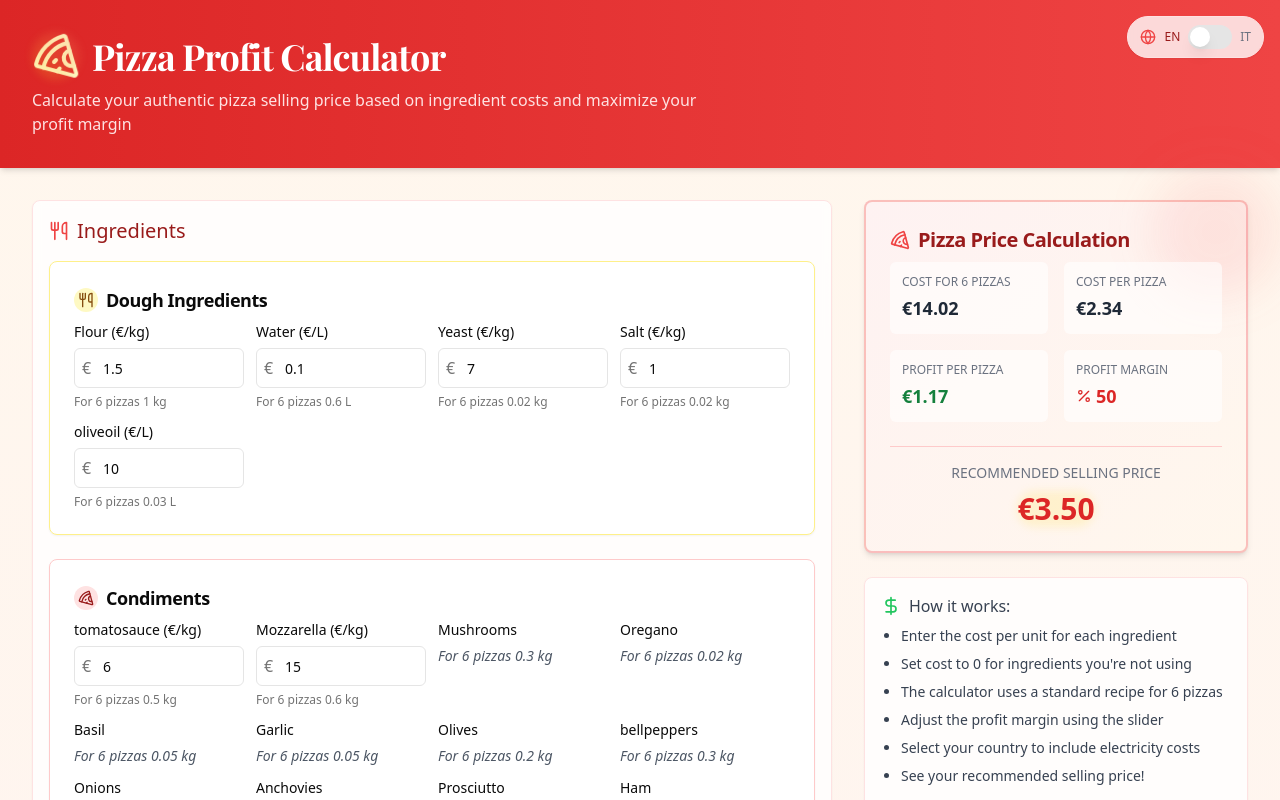
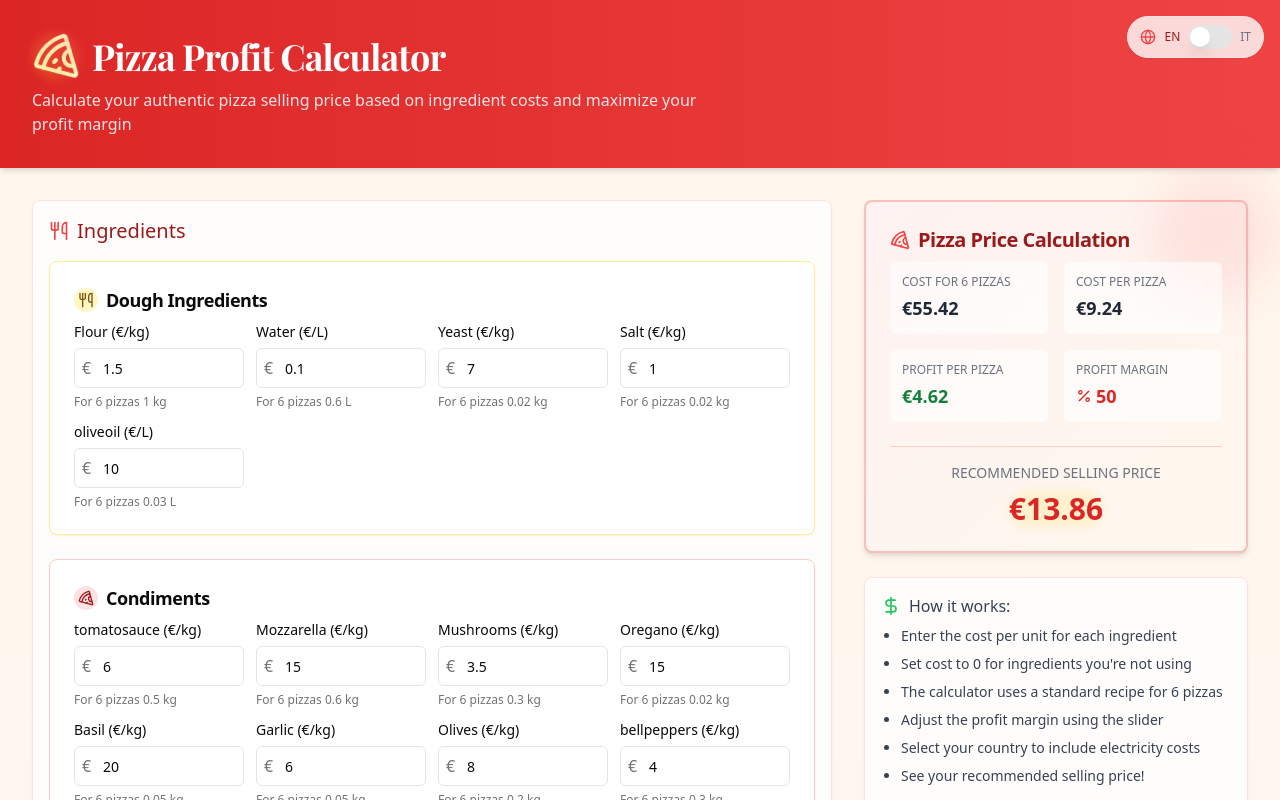
Before and after one commit to Joperro2001/pizza-pie-profit-calc, a React (Vite) app: page / in a window 1280 px wide. Shown: the top 800 px of the page. Built offline with nearby package versions, Linux system fonts and the light colour scheme; the HTML template or start-up script is replaced by a standard one.

Commit message:
Reverted to edit edt-df332c5e-d1bd-4d59-b873-b1cff43aa8e8: "Add more pizza ingredients
Add new ingredients to the ingredient list."

```diff
--- a/src/components/IngredientCategory.tsx
+++ b/src/components/IngredientCategory.tsx
@@ -46,7 +46,6 @@ export function IngredientCategory({ category, onIngredientChange }: IngredientC
               key={ingredient.id}
               ingredient={ingredient}
               onChange={handleIngredientChange}
-              showPriceInput={category.id === "dough" || ingredient.id === "tomato-sauce" || ingredient.id === "mozzarella"}
             />
           ))}
         </div>
--- a/src/components/IngredientInput.tsx
+++ b/src/components/IngredientInput.tsx
@@ -8,10 +8,9 @@ import { useLanguage } from "@/contexts/LanguageContext";
 interface IngredientInputProps {
   ingredient: Ingredient;
   onChange: (updatedIngredient: Ingredient) => void;
-  showPriceInput?: boolean;
 }
 
-export function IngredientInput({ ingredient, onChange, showPriceInput = true }: IngredientInputProps) {
+export function IngredientInput({ ingredient, onChange }: IngredientInputProps) {
   const { t } = useLanguage();
 
   const handleCostChange = (e: React.ChangeEvent<HTMLInputElement>) => {
@@ -27,9 +26,8 @@ export function IngredientInput({ ingredient, onChange, showPriceInput = true }:
   return (
     <div className="flex flex-col space-y-1.5">
       <Label htmlFor={`cost-${ingredient.id}`} className="text-sm font-medium">
-        {ingredient.name} {showPriceInput ? `(€/${ingredient.unit})` : ''}
+        {ingredient.name} (€/{ingredient.unit})
       </Label>
-      {showPriceInput ? (
       <div className="relative">
         <Input
           id={`cost-${ingredient.id}`}
@@ -42,16 +40,9 @@ export function IngredientInput({ ingredient, onChange, showPriceInput = true }:
         />
         <span className="absolute left-2 top-1/2 -translate-y-1/2 text-muted-foreground">€</span>
       </div>
-      ) : (
-        <div className="text-sm text-gray-600 italic">
-          {t('forSixPizzas')} {ingredient.amountFor6Pizzas} {ingredient.unit}
-        </div>
-      )}
-      {showPriceInput && (
       <p className="text-xs text-muted-foreground mt-1">
         {t('forSixPizzas')} {ingredient.amountFor6Pizzas} {ingredient.unit}
       </p>
-      )}
     </div>
   );
 }
--- a/src/hooks/usePizzaCalculator.ts
+++ b/src/hooks/usePizzaCalculator.ts
@@ -25,19 +25,9 @@ export function usePizzaCalculator(
     // Get all ingredients
     const allIngredients = categories.flatMap(category => category.ingredients);
 
-    // Define essential ingredients that always contribute to cost
-    const essentialIngredientIds = [
-      "flour", "water", "yeast", "salt", "olive-oil",
-      "tomato-sauce", "mozzarella"
-    ];
-
-    // Calculate total cost for 6 pizzas
+    // Calculate total cost for 6 pizzas - only include ingredients with cost > 0
     const totalCostFor6Pizzas = allIngredients.reduce((sum, ingredient) => {
-      // Include all dough ingredients and only essential condiments with cost > 0
-      if (essentialIngredientIds.includes(ingredient.id) && ingredient.costPerUnit > 0) {
-        return sum + (ingredient.costPerUnit * ingredient.amountFor6Pizzas);
-      }
-      return sum;
+      return sum + (ingredient.costPerUnit > 0 ? ingredient.costPerUnit * ingredient.amountFor6Pizzas : 0);
     }, 0);
 
     // Calculate cost per pizza
```
Lines whose indentation alone changed are shown as unchanged.
